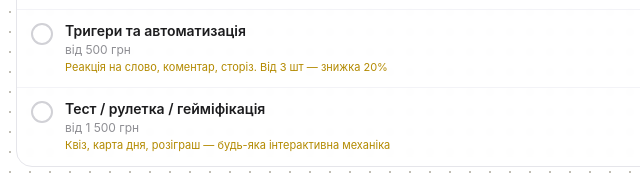
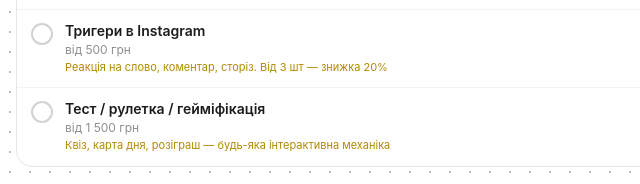
Before and after one commit to jenikka-dreamer/chatbot-calculator, a plain HTML site: page index.html in a window 1280 px wide. Shown: the part 898-1082 px from the top of the page, 0-640 px from the left. Drawn offline with Linux system fonts and the light colour scheme.

Commit message:
Update index.html

```diff
--- a/index.html
+++ b/index.html
@@ -129,7 +129,7 @@ var EX=[
   {id:'copy',    label:'Написання текстів',                   price:700,  hint:''},
   {id:'google',  label:'Інтеграція з Google Таблицями',       price:1000, hint:'Автозбір заявок, статистика у таблиці'},
   {id:'payment', label:'Оплата в боті',                       price:1000, hint:'Налаштування кнопок оплати, WayForPay, логіка після оплати'},
-  {id:'triggers',label:'Тригери та автоматизація',            price:500,  hint:'Реакція на слово, коментар, сторіз. Від 3 шт — знижка 20%'},
+  {id:'triggers',label:'Тригери в Instagram',            price:500,  hint:'Реакція на слово, коментар, сторіз. Від 3 шт — знижка 20%'},
   {id:'game',    label:'Тест / рулетка / гейміфікація',      price:1500, hint:'Квіз, карта дня, розіграш — будь-яка інтерактивна механіка'},
 ];
 
```
